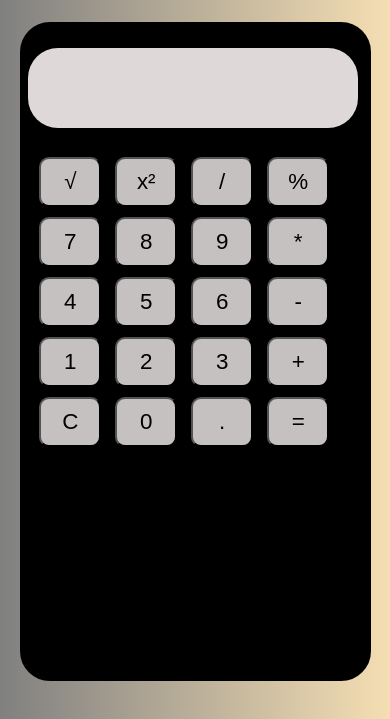
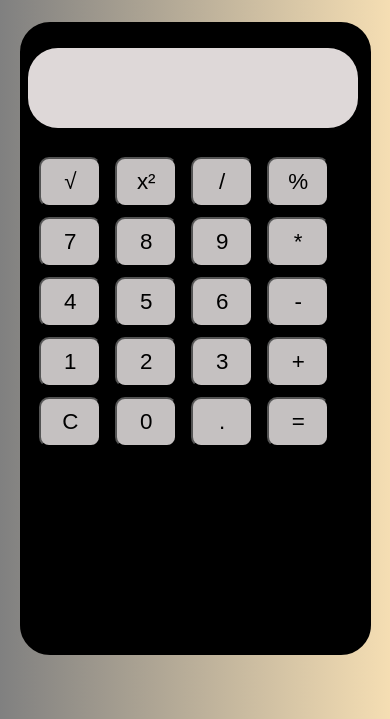
Before and after one commit to ElecTrixCiTY/Subash_Ghimire_The_One, a plain HTML site: page calculator.html in a window 390 px wide. Shown: the part 125-844 px from the top of the page. Drawn offline with Linux system fonts and the light colour scheme.

Commit message:
Update calculator.css

```diff
--- a/calculator.css
+++ b/calculator.css
@@ -107,7 +107,7 @@ h1{
 }
 @media screen and (max-width:400px){
     .structure{
-        height: 78vh;
+        height: 75vh;
         width: 90%;
         position: relative;
         left: 5%;
```
